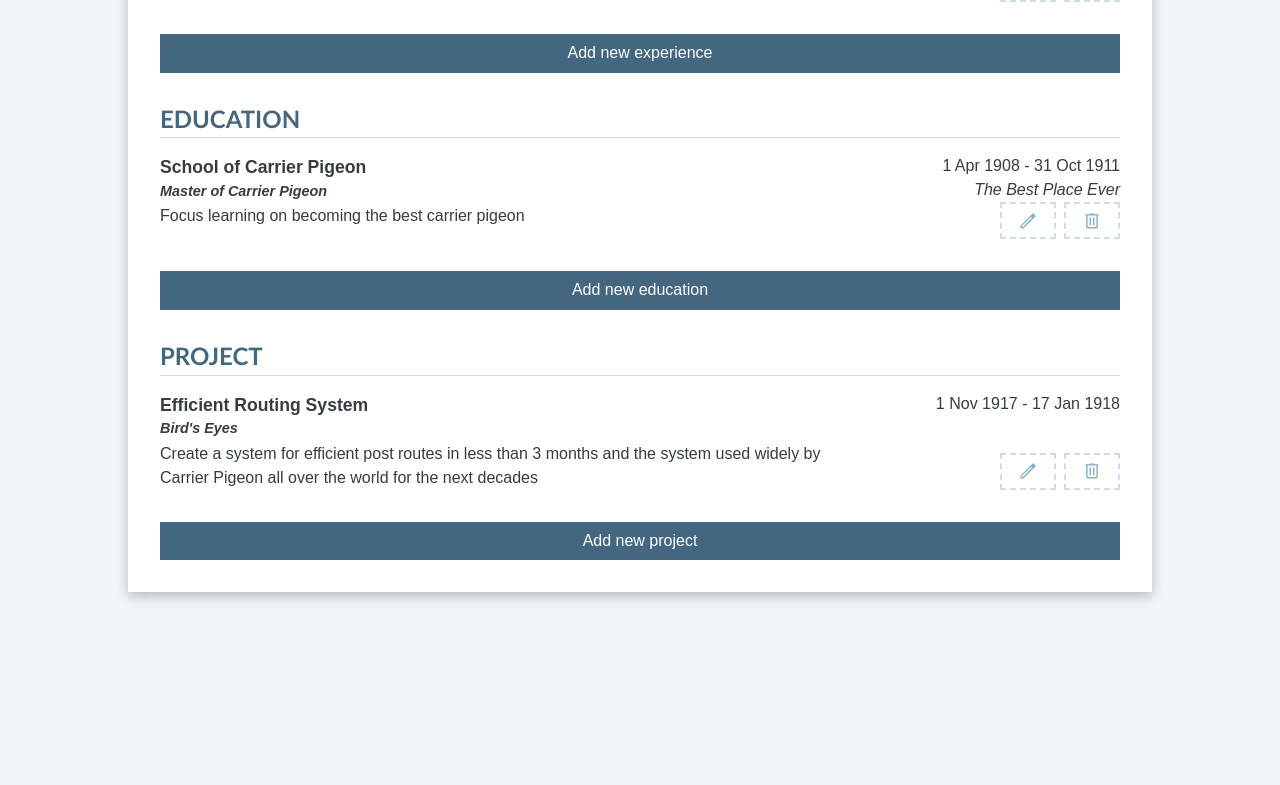
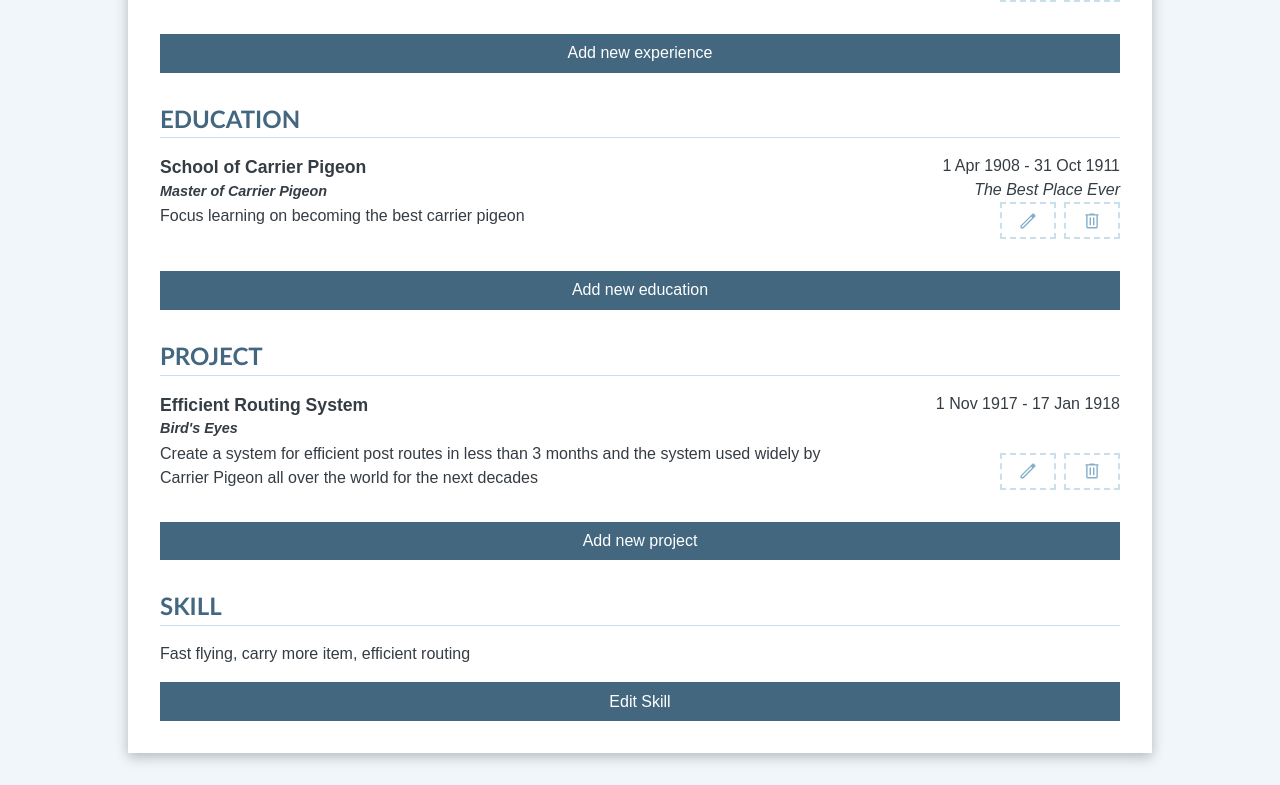
Before and after one commit to harytri87/odin-cv-application, a React (Vite) app: page / in a window 1280 px wide. Shown: the part 634-1419 px from the top of the page. Before the commit the page ends 1258 px from the top, so only its background shows below. Built offline with nearby package versions, Linux system fonts and the light colour scheme.

Commit message:
feat: add skill section

```diff
--- a/src/App.jsx
+++ b/src/App.jsx
@@ -3,6 +3,7 @@ import initialIdentity from './data/identity'
 import initialExperiences from './data/experiences'
 import initialEducations from './data/education'
 import initialProjects from './data/project'
+import initialSkills from './data/skill'
 import FormIdentity from './components/identity/FormIdentity'
 import Identity from './components/identity/Identity'
 import Experience from './components/experience/Experience'
@@ -11,12 +12,15 @@ import Education from './components/education/Education'
 import FormEducation from './components/education/FormEducation'
 import Project from './components/project/Project'
 import FormProject from './components/project/FormProject'
+import Skill from './components/skill/Skill'
+import FormSkill from './components/skill/FormSkill'
 
 function App() {
   const [identity, setIdentity] = useState(initialIdentity)
   const [experiences, setExperiences] = useState(initialExperiences)
   const [educations, setEducations] = useState(initialEducations)
   const [projects, setProjects] = useState(initialProjects)
+  const [skills, setSkills] = useState(initialSkills)
   const [isPreview, setIsPreview] = useState(false)
   const [editing, setEditing] = useState(null)
 
@@ -70,6 +74,14 @@ function App() {
     }
 
     return { handleSubmit, handleDelete }
+  }
+
+  function handleSkillSubmit(e) {
+    e.preventDefault()
+    const data = new FormData(e.currentTarget)
+
+    setSkills(data.get('skill'))
+    closeForm()
   }
 
   const experienceHandlers = makeListHandlers(setExperiences)
@@ -150,6 +162,20 @@ function App() {
             onDelete={projectHandlers.handleDelete}
           />
         )}
+
+        {editing?.section === 'skill' ? (
+          <FormSkill
+            skill={skills}
+            onSubmit={handleSkillSubmit}
+            onCancel={closeForm}
+          />
+        ) : (
+          <Skill
+            skill={skills}
+            showEditButton={!isPreview}
+            onEdit={() => openForm('skill')}
+          />
+        )}
       </div>
     </main>
   )
--- /dev/null
+++ b/src/components/skill/FormSkill.jsx
@@ -0,0 +1,17 @@
+import FormSection from '../FormSection'
+import FormField from '../FormField'
+
+function FormSkill({ skill, onSubmit, onCancel }) {
+  return (
+    <FormSection title="Edit Skill" onSubmit={onSubmit} onCancel={onCancel}>
+      <FormField
+        label="Skill list"
+        name="skill"
+        defaultValue={skill}
+        placeholder="Skill one, skill two, skill three, ..."
+      />
+    </FormSection>
+  )
+}
+
+export default FormSkill
--- /dev/null
+++ b/src/components/skill/Skill.jsx
@@ -0,0 +1,19 @@
+import ListSection from '../ListSection'
+import ListItem from '../ListItem'
+
+function Skill({ skill, showEditButton, onAdd, onEdit }) {
+  return (
+    <section className="list-section" aria-labelledby="title-skill">
+      <h2 id="title-skill">Skill</h2>
+      <p>{skill}</p>
+
+      {showEditButton && (
+        <button type="button" className="section-button" onClick={onEdit}>
+          Edit Skill
+        </button>
+      )}
+    </section>
+  )
+}
+
+export default Skill
--- /dev/null
+++ b/src/data/skill.js
@@ -0,0 +1,3 @@
+const skills = 'Fast flying, carry more item, efficient routing'
+
+export default skills
```
